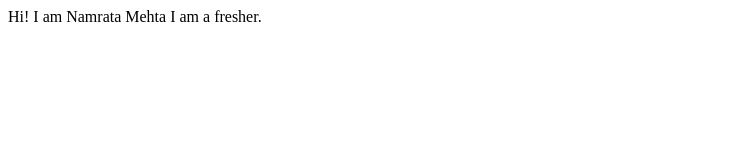
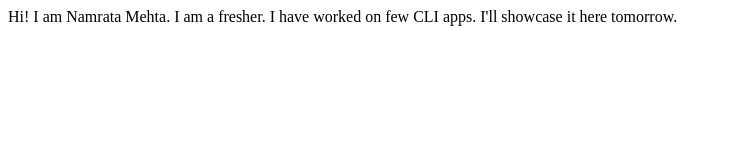
Before and after one commit to namrata-mehta/namratamehta-site, a plain HTML site: page index.html in a window 1280 px wide. Shown: the whole page, without its empty margins (0-732 px from the left). Drawn offline with Linux system fonts and the light colour scheme.

Commit message:
update details of project

```diff
--- a/index.html
+++ b/index.html
@@ -7,7 +7,8 @@
     <title>NamrataMehta Website</title>
 </head>
 <body>
-    Hi! I am Namrata Mehta
+    Hi! I am Namrata Mehta.
     I am a fresher.
+    I have worked on few CLI apps. I'll showcase it here tomorrow.
 </body>
 </html>
```
